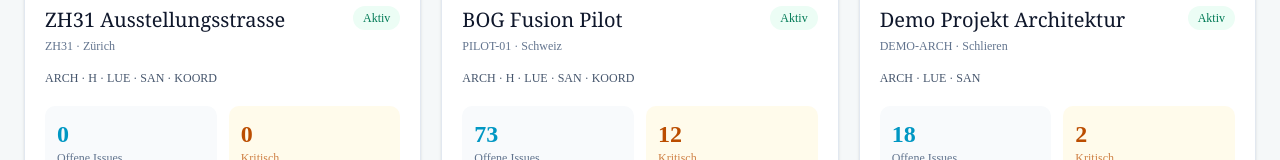
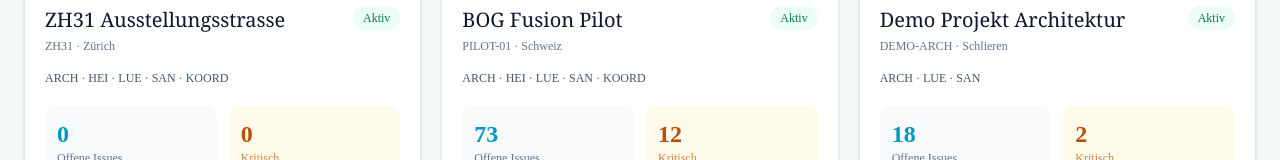
Before and after one commit to NexiCH86/luma-labs-website, a Next.js app: page /fusion in a window 1280 px wide. Shown: the part 428-588 px from the top of the page. Built offline with nearby package versions, Linux system fonts and the light colour scheme.

Commit message:
Use HEI discipline abbreviation in Fusion project overview

```diff
--- a/src/app/fusion/page.tsx
+++ b/src/app/fusion/page.tsx
@@ -2,8 +2,8 @@ import { ArrowRight, Boxes, FileText, ShieldCheck, Users, Wrench } from "lucide-
 import Link from "next/link";
 
 const projects = [
-  { name: "ZH31 Ausstellungsstrasse", code: "ZH31", location: "Zürich", disciplines: "ARCH · H · LUE · SAN · KOORD", issues: 0, critical: 0, href: "/fusion/zh31" },
-  { name: "BOG Fusion Pilot", code: "PILOT-01", location: "Schweiz", disciplines: "ARCH · H · LUE · SAN · KOORD", issues: 73, critical: 12, href: "/fusion/pilot-01" },
+  { name: "ZH31 Ausstellungsstrasse", code: "ZH31", location: "Zürich", disciplines: "ARCH · HEI · LUE · SAN · KOORD", issues: 0, critical: 0, href: "/fusion/zh31" },
+  { name: "BOG Fusion Pilot", code: "PILOT-01", location: "Schweiz", disciplines: "ARCH · HEI · LUE · SAN · KOORD", issues: 73, critical: 12, href: "/fusion/pilot-01" },
   { name: "Demo Projekt Architektur", code: "DEMO-ARCH", location: "Schlieren", disciplines: "ARCH · LUE · SAN", issues: 18, critical: 2, href: "/fusion/demo-arch" },
 ];
 
```
